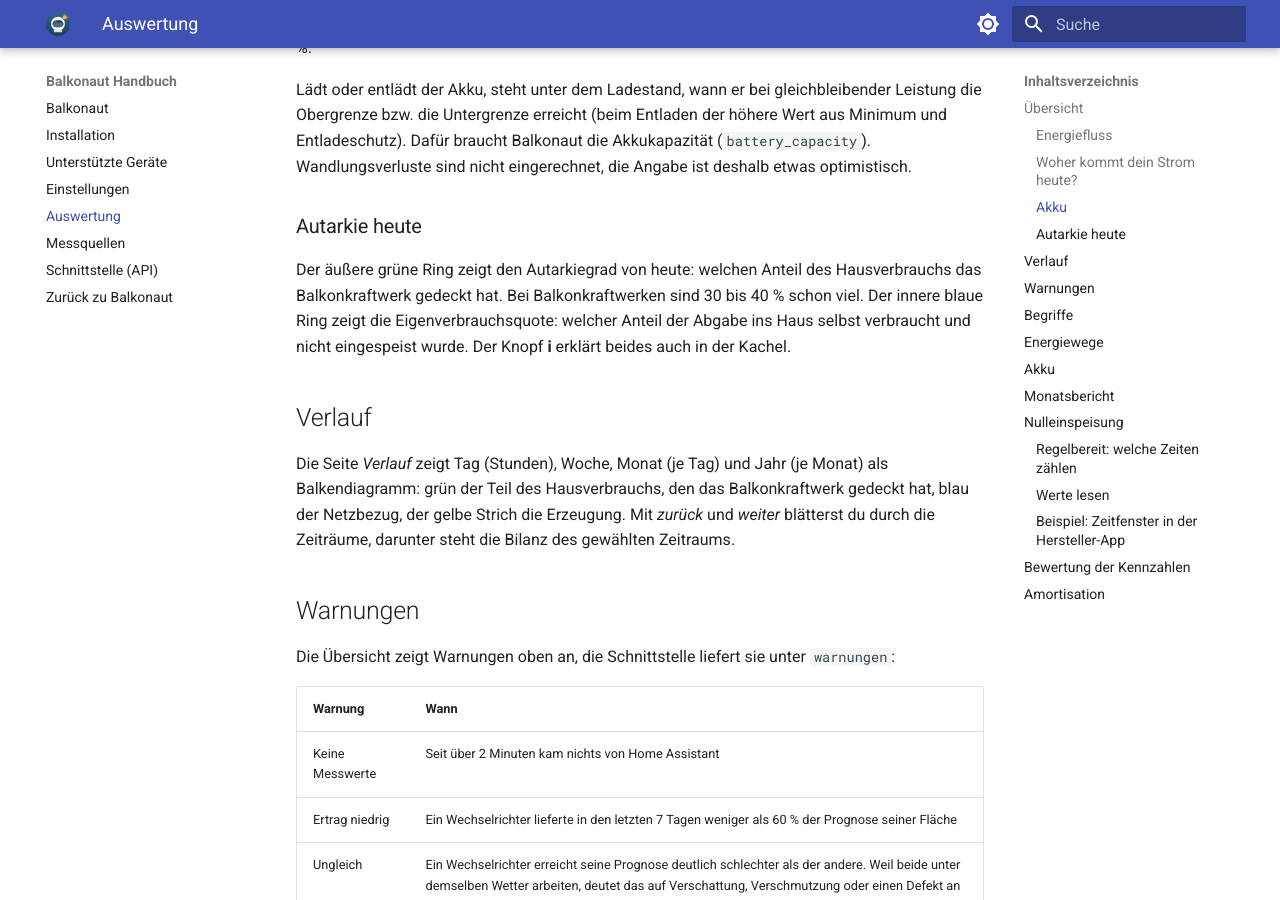
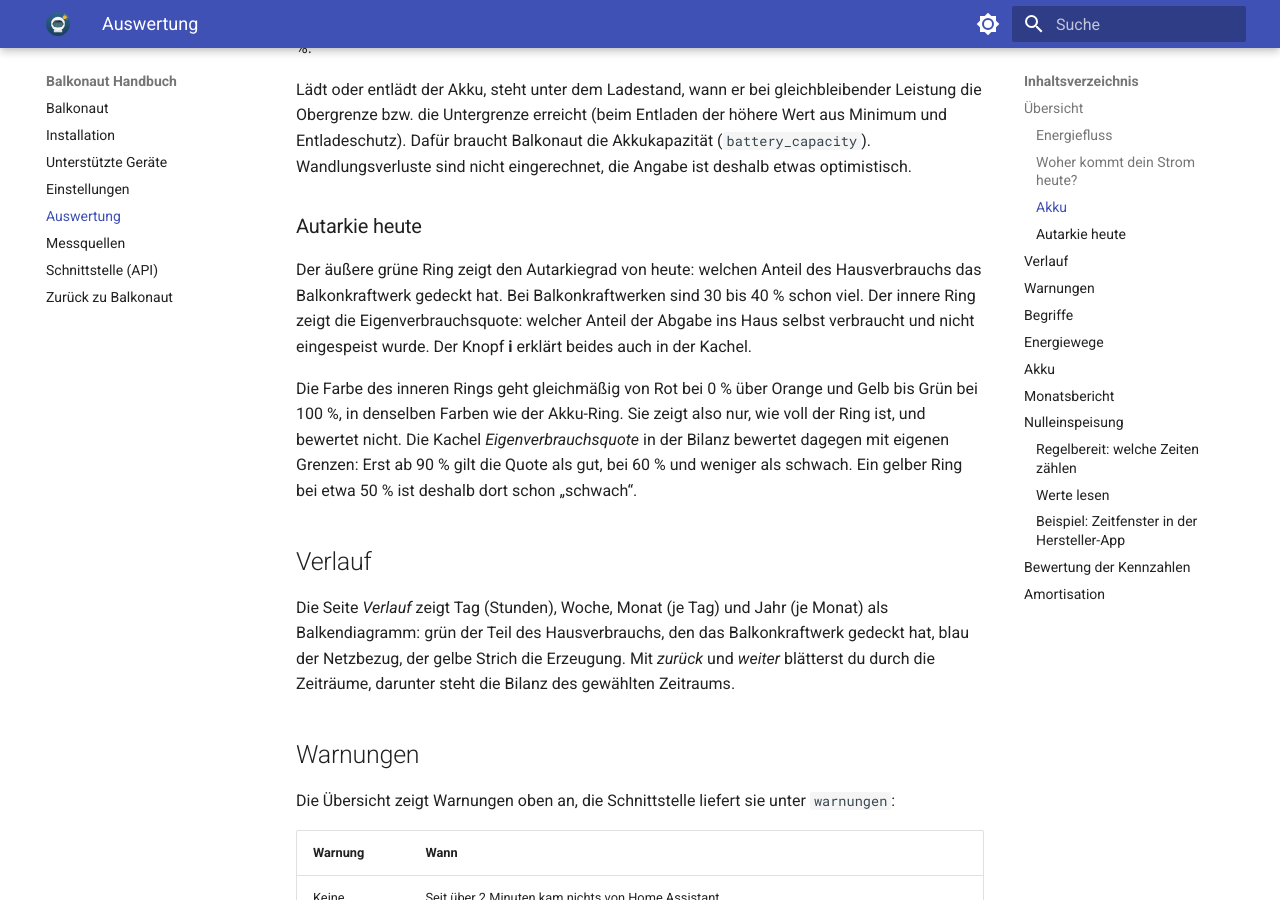
Before and after one commit to balkonaut/balkonaut, an MkDocs documentation site: the page built from docs/auswertung.md, in a window 1280 px wide and 900 px high, scrolled down 2258 px. Built offline with MkDocs 1.6.1 and Material for MkDocs 9.7.7, drawn with Linux system fonts in a browser that asks for light colours.

Commit message:
Autarkie heute: Innenring rot bis grün nach Eigenverbrauchsquote
Blau war mit dem Netzbezug zu verwechseln. Der Innenring färbt sich jetzt
gleichmäßig von rot (0 %) bis grün (100 %) wie der Akku-Ring. Das Handbuch
erklärt den Unterschied zur Bewertung der Kachel in der Bilanz (60 % / 90 %).

Nacharbeit zu #125

```diff
--- a/docs/auswertung.md
+++ b/docs/auswertung.md
@@ -82,8 +82,13 @@
 ### Autarkie heute
 
 Der äußere grüne Ring zeigt den Autarkiegrad von heute: welchen Anteil des Hausverbrauchs das Balkonkraftwerk gedeckt
-hat. Bei Balkonkraftwerken sind 30 bis 40 % schon viel. Der innere blaue Ring zeigt die Eigenverbrauchsquote: welcher
+hat. Bei Balkonkraftwerken sind 30 bis 40 % schon viel. Der innere Ring zeigt die Eigenverbrauchsquote: welcher
 Anteil der Abgabe ins Haus selbst verbraucht und nicht eingespeist wurde. Der Knopf **i** erklärt beides auch in der Kachel.
+
+Die Farbe des inneren Rings geht gleichmäßig von Rot bei 0 % über Orange und Gelb bis Grün bei 100 %, in denselben
+Farben wie der Akku-Ring. Sie zeigt also nur, wie voll der Ring ist, und bewertet nicht. Die Kachel *Eigenverbrauchsquote* in der
+Bilanz bewertet dagegen mit eigenen Grenzen: Erst ab 90 % gilt die Quote als gut, bei 60 % und weniger als schwach.
+Ein gelber Ring bei etwa 50 % ist deshalb dort schon „schwach“.
 
 ## Verlauf
 
```
Also changed, not shown: 1 other file.
